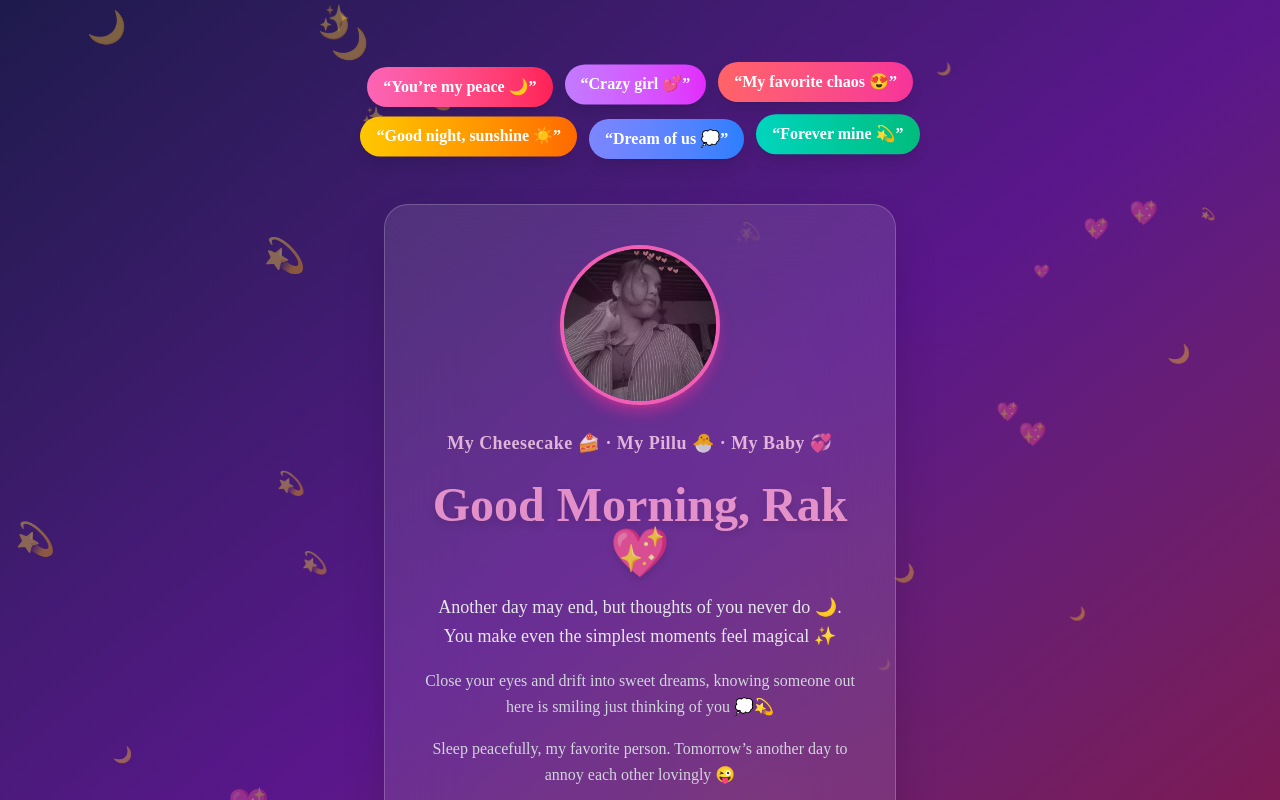
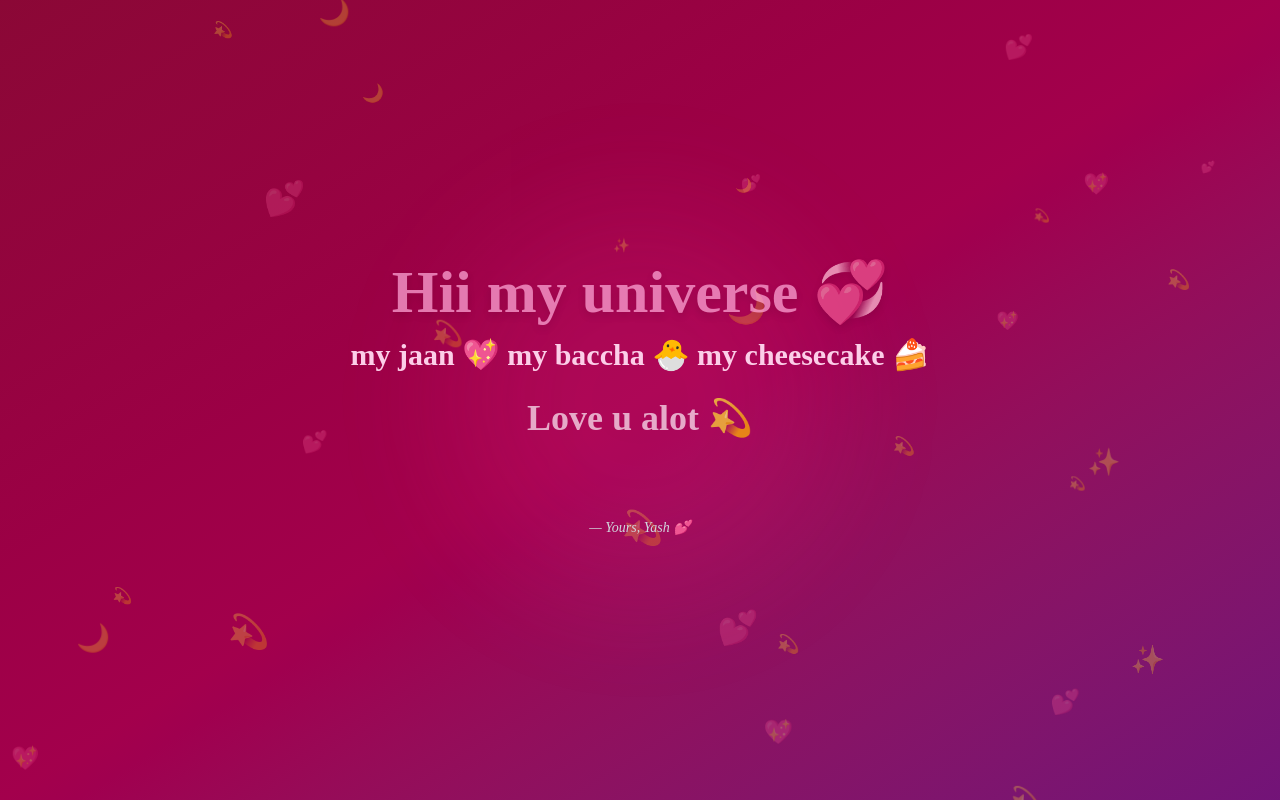
Before and after one commit to Gigzii4/gigzi_landing, a React (Vite) app: page /rak in a window 1280 px wide. Shown: the top 800 px of the page. Built offline with nearby package versions, Linux system fonts and the light colour scheme.

Commit message:
new design added

```diff
--- a/src/components/Yash.jsx
+++ b/src/components/Yash.jsx
@@ -1,106 +1,48 @@
 import React from "react";
-import { Heart, Moon, Sparkles } from "lucide-react";
-import rakgina from ".././assets/yash.jpg"; // 🩷 Replace this with her actual image path
 
-const GoodNightRakgina = () => {
-  const dialogues = [
-    { text: "You’re my peace 🌙", color: "from-pink-400 to-rose-500" },
-    { text: "Crazy girl 💕", color: "from-purple-400 to-fuchsia-500" },
-    { text: "My favorite chaos 😍", color: "from-red-400 to-pink-500" },
-    { text: "Good night, sunshine ☀️", color: "from-yellow-400 to-orange-500" },
-    { text: "Dream of us 💭", color: "from-indigo-400 to-blue-500" },
-    { text: "Forever mine 💫", color: "from-teal-400 to-emerald-500" },
-  ];
+const HiiMyBabe = () => {
+  return (
+    <div className="min-h-screen flex flex-col justify-center items-center bg-gradient-to-br from-rose-900 via-pink-800 to-fuchsia-900 text-white font-[Poppins] text-center overflow-hidden relative">
 
-  return (
-    <div className="relative min-h-screen flex flex-col justify-center items-center bg-gradient-to-br from-indigo-950 via-purple-900 to-pink-900 text-center p-6 overflow-hidden font-[Poppins] text-white">
-
-      {/* Floating Emoji Animation */}
+      {/* Floating Emojis */}
       <div className="absolute inset-0 overflow-hidden">
-        {[...Array(35)].map((_, i) => (
+        {[...Array(30)].map((_, i) => (
           <div
             key={i}
-            className="absolute opacity-40 animate-bounce"
+            className="absolute opacity-30 animate-bounce"
             style={{
               left: `${Math.random() * 100}%`,
               top: `${Math.random() * 100}%`,
               fontSize: `${Math.random() * 25 + 10}px`,
-              animationDelay: `${Math.random() * 4}s`,
+              animationDelay: `${Math.random() * 3}s`,
             }}
           >
-            {["💖", "🌙", "✨", "💫"][Math.floor(Math.random() * 4)]}
+            {["💖", "💫", "✨", "🌙", "💕"][Math.floor(Math.random() * 5)]}
           </div>
         ))}
       </div>
 
-      {/* Floating Dialogues */}
-      <div className="mt-12 flex flex-wrap justify-center gap-3 max-w-2xl z-10">
-        {dialogues.map((d, i) => (
-          <div
-            key={i}
-            className={`px-4 py-2 rounded-full bg-gradient-to-r ${d.color} text-white font-semibold shadow-lg animate-bounce`}
-            style={{
-              animationDelay: `${i * 0.3}s`,
-            }}
-          >
-            “{d.text}”
-          </div>
-        ))}
-      </div>
+      {/* Main Message */}
+      <h1 className="text-5xl sm:text-6xl font-extrabold text-pink-300 drop-shadow-lg animate-pulse z-10">
+        Hii my universe 💞
+      </h1>
 
-      {/* Main Card */}
-      <div className="relative bg-white/10 backdrop-blur-2xl rounded-3xl shadow-2xl p-10 max-w-lg border border-white/20 z-10 mt-10">
-        {/* Her Image */}
-        <div className="relative w-40 h-40 mx-auto mb-6 rounded-full overflow-hidden border-4 border-pink-400 shadow-lg shadow-pink-500/50 animate-[pulse_3s_ease-in-out_infinite]">
-          <img
-            src={rakgina}
-            alt="Rakgina"
-            className="w-full h-full object-cover"
-          />
-          {/* Glowing Aura */}
-          <div className="absolute inset-0 rounded-full bg-pink-500/20 blur-2xl animate-pulse"></div>
-        </div>
+      <p className="text-2xl sm:text-3xl mt-4 text-pink-200 font-semibold animate-bounce z-10">
+        my jaan 💖 my baccha 🐣 my cheesecake 🍰
+      </p>
 
-        {/* Nicknames */}
-        <div className="text-lg text-pink-200 font-semibold mb-6 tracking-wide animate-pulse">
-          My Cheesecake 🍰 · My Pillu 🐣 · My Baby 💞
-        </div>
+      <p className="text-3xl sm:text-4xl mt-6 text-pink-100 font-bold animate-[pulse_2s_ease-in-out_infinite] z-10">
+        Love u alot 💫
+      </p>
 
-        <h1 className="text-5xl font-extrabold text-pink-300 mb-4 drop-shadow-lg animate-pulse">
-          Good Morning, Rak 💖
-        </h1>
+      {/* Glowing Aura */}
+      <div className="absolute w-96 h-96 bg-pink-500/20 rounded-full blur-3xl animate-pulse"></div>
 
-        <p className="text-lg text-gray-200 leading-relaxed mb-4">
-          Another day may end, but thoughts of you never do 🌙.
-          You make even the simplest moments feel magical ✨
-        </p>
-
-        <p className="text-gray-300 mb-4 leading-relaxed">
-          Close your eyes and drift into sweet dreams, knowing someone out here
-          is smiling just thinking of you 💭💫
-        </p>
-
-        <p className="text-gray-300 mb-4 leading-relaxed">
-          Sleep peacefully, my favorite person.
-          Tomorrow’s another day to annoy each other lovingly 😜
-        </p>
-
-        <div className="mt-8 flex justify-center items-center gap-4 text-pink-300">
-          <Moon className="animate-bounce" size={28} />
-          <Heart className="animate-bounce" size={28} />
-          <Sparkles className="animate-bounce" size={28} />
-        </div>
-
-        <p className="mt-6 text-lg font-semibold text-gray-200 italic">
-          — Yours always, Yash 💞
-        </p>
-      </div>
-
-      <footer className="mt-10 text-sm text-gray-300 opacity-80 z-10 italic">
-       YASH
+      <footer className="mt-20 text-sm text-gray-300 italic z-10">
+        — Yours, Yash 💕
       </footer>
     </div>
   );
 };
 
-export default GoodNightRakgina;
+export default HiiMyBabe;
```
Also changed, not shown: 1 other file (tests, documents, lock files or other folders).
